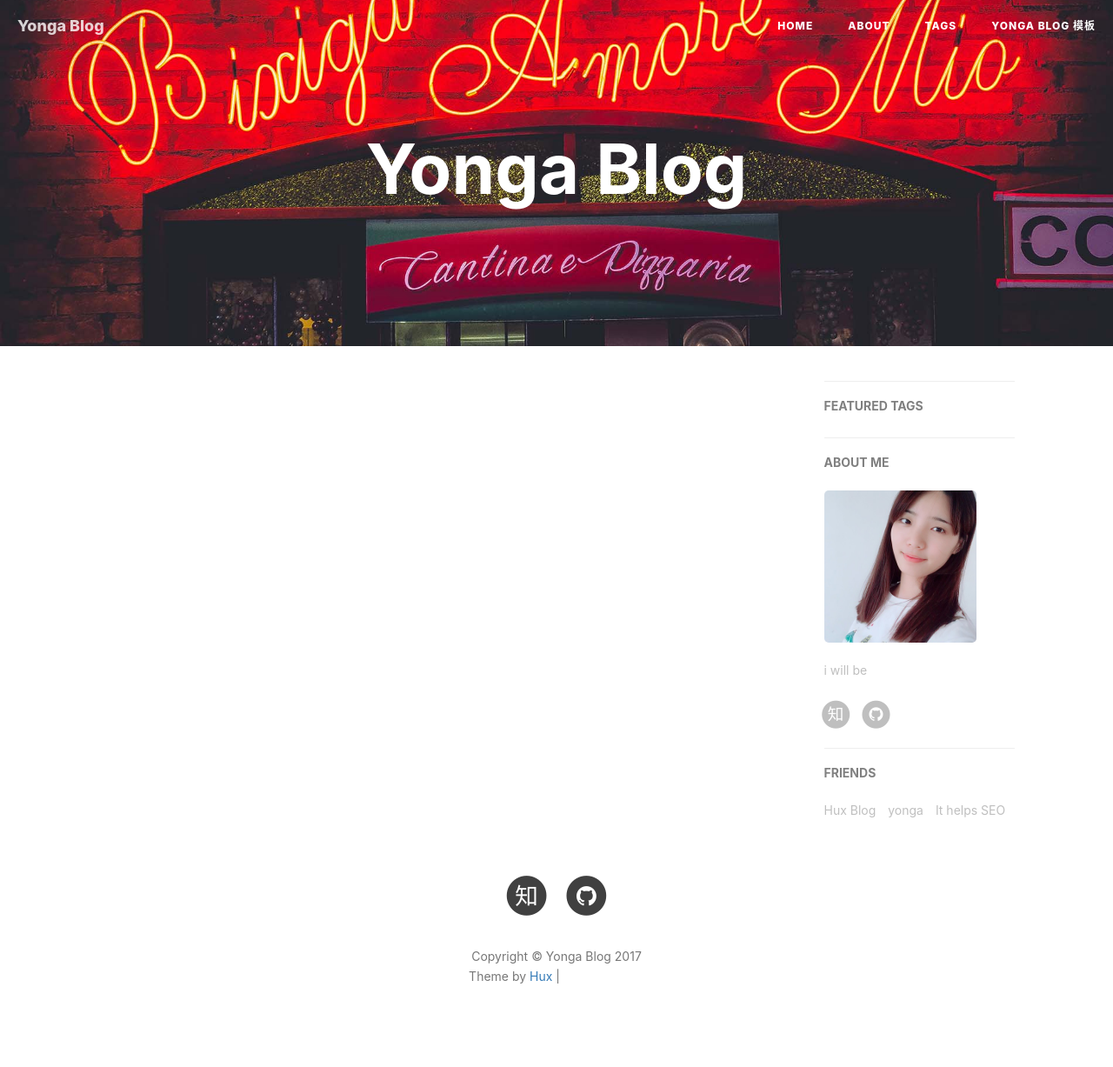
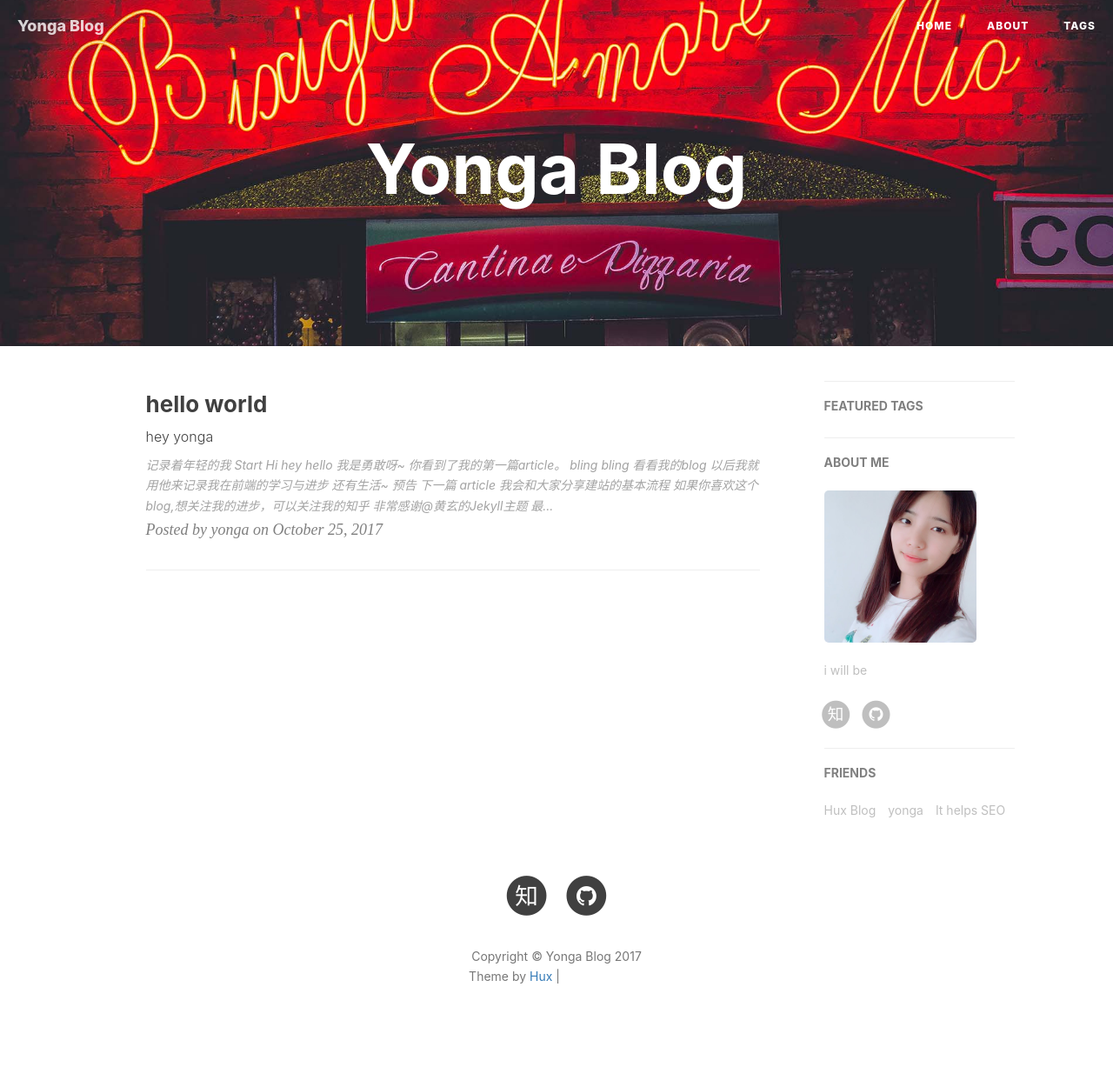
Before and after one commit to DianaGreen/DianaGreen.github.io, a Jekyll site: the page built from index.html, in a window 1280 px wide. Shown: the whole page at 87% size. Built offline with Jekyll 4.4.1, drawn with Linux system fonts in a browser that asks for light colours; nearby versions of some CDN libraries; the list of posts is cut into pages by our own code; comment, search, counter and statistics services are not loaded; grey boxes are pictures that could not be loaded.

Commit message:
hello world

```diff
--- a/README.zh.md
+++ /dev/null
@@ -1 +0,0 @@
-# Yonga blog 模板
--- a/_config.yml
+++ b/_config.yml
@@ -14,7 +14,7 @@
 RSS: false
 #weibo_username:     yonga
 zhihu_username:     郑熙
-github_username:    yonga
+github_username:    DianaGreen
 #twitter_username:  yonga
 #facebook_username:  yonga
 
--- /dev/null
+++ b/_posts/2017-10-25-first-article.md
@@ -0,0 +1,33 @@
+---
+layout:     post
+title:      "hello world"
+subtitle:   "hey yonga "
+date:       2017-10-25
+author:     "yonga"
+header-img: "img/post-bg-first-article.jpg"
+tags:
+    - 生活
+    - yonga
+---
+>记录着年轻的我
+
+### Start
+Hi hey hello     我是勇敢呀~
+
+你看到了我的第一篇article。 bling bling  看看我的blog
+
+![img](/img/in-post/first-article/yongablog.png)
+
+以后我就用他来记录我在前端的学习与进步  还有生活~
+
+
+---
+### 预告
+
+下一篇 article 我会和大家分享建站的基本流程
+
+如果你喜欢这个blog,想关注我的进步，可以关注我的[知乎](https://www.zhihu.com/people/zheng-xi-92-43/activities)
+
+非常感谢[@黄玄](https://www.zhihu.com/people/huxpro/activities)的Jekyll主题
+
+最近超级喜欢的一个前端大神
--- a/about.html
+++ b/about.html
@@ -12,39 +12,28 @@
 </select>
 
 <!-- Chinese Version -->
+<!-- Chinese Version -->
 <div class="zh post-container">
     <blockquote>
         还在前进···
     </blockquote>
-    9月21日上午，阳光明媚，鲜花斗艳。帕洛阿尔托苹果店里欢声笑语，人头攒动。苹果公司首席执行官蒂姆·库克先生在店长欧阳猛南陪同下，不远千米，深入到一线店面，为那里的员工带去节曰的问候和良好的祝愿。<br><br>“果粉们，你们辛苦了，我代表某果公司，祝你们身体健康，生活幸福，工作成功！”库克亲切慰问广大员工和顾客，并就iOS7、iPhone 5S和iPhone 5C的销售状况进行调研。 <br><br>“您现在每月工资有多少？肾5S拿到了吗？”在店里，库克关切地向果粉们问起这一问题。当听说果粉们排到了5S，库克满意地连连点头。接着他指出，近年来苹果事业发展取得巨大成就，特别是iPhone影响剧增，老百姓对iOS满意度逐步提高，在这个转变过程中，果粉的辛勤工作功不可没。<br><br>库克看到一个中国小朋友在排队买iPhone 5S，亲切的问：“5288元一台能承受不？”小朋友回答到：“能！”当得知这位小朋友卖了一个肾来买iPhone 5S时，库克叮嘱道：“在支持苹果的同时，也要爱护身体。”<br><br>库克与购买苹果手机的果粉们兴致勃勃地参观了苹果专卖店，和员工们拉了拉家常，并饶有兴趣地玩了四盘切西瓜游戏，与普通员工同乐。<br><br>在交谈中，库克多次关心地强调：“有了iPhone 5C，就不卖iPhone 5了。”并对顾客说：“好好休息，身体是革命的本钱嘛！”会谈始终在亲切友好的气氛中进行。<br><br>顾客们就库克的讲话达成了广泛的共识，并承认世界上只有iOS最流畅，要紧紧的团结在以库克先生为首席执行官的苹果公司集体周围，一心一意抓学习，聚精会神谋发展。<br>
-    <br>帕洛阿尔托苹果专卖店当日原则通过《蒂姆·库克首席执行官在加州新苹果店的讲话纪要》，并下发各分店认真学习、研讨。
-
-    <p style="text-align:right;">
-        —— <a href="http://www.zhihu.com/question/19687065">李书航 － 什么是「共产中文腔调」？ </a>
-    </p>
+    我是勇敢，热爱一切新鲜事物的勇敢<br><br>在前端的道路上 打小怪升级中
 
 </div>
 
 <!-- English Version -->
 <div class="en post-container">
     <blockquote>
-        Designer or Engineer, things in between.
+        wanna run...
     </blockquote>
 
     <p>
-        Your work is going to fill a large part of your life, and the only way to be truly satisfied is to do what you believe is great work. And the only way to do great work is to love what you do. If you haven’t found it yet, keep looking. Don’t settle. As with all matters of the heart, you’ll know when you find it.
+        hey，this is yonga,walk on the front end road
     </p>
 
-    <p>
-    If you want to live your life in a creative way, as an artist, you have to not look back too much. You have to be willing to take whatever you’ve done and whoever you were and throw them away.
-    </p>
 
-    <p style="text-align:right;">
-    -- Steve Jobs
-    </p>
 
 </div>
-
 <!-- Handle Language Change -->
 <script type="text/javascript">
     var $zh = document.querySelector(".zh");
```
Also changed, not shown: img/in-post/first-article/yongablog.png (added), img/in-post/post-js-version/javascript-java.jpg (deleted), img/in-post/post-js-version/keep-calm-and-learn-javascript.png (deleted), img/post-bg-first-article.jpg (added).
